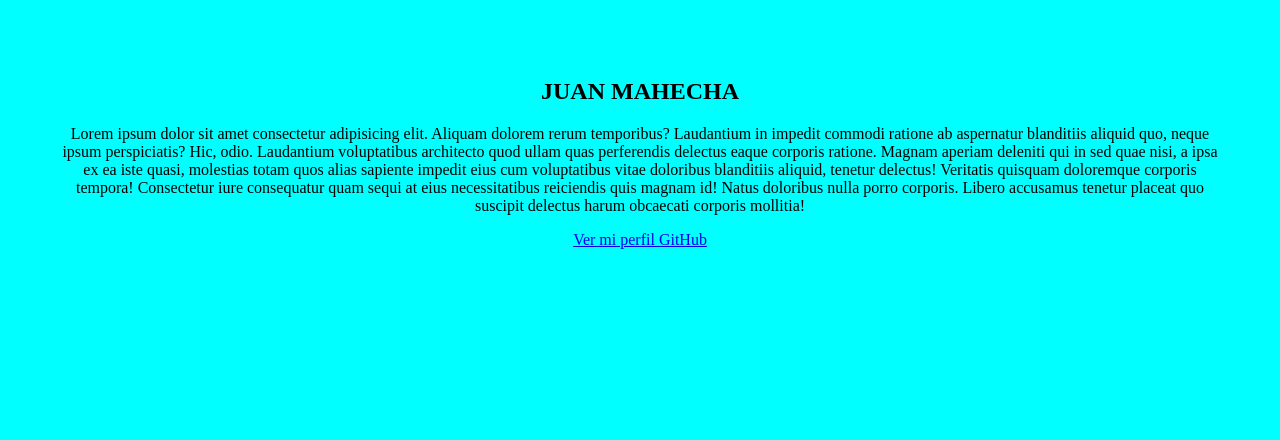
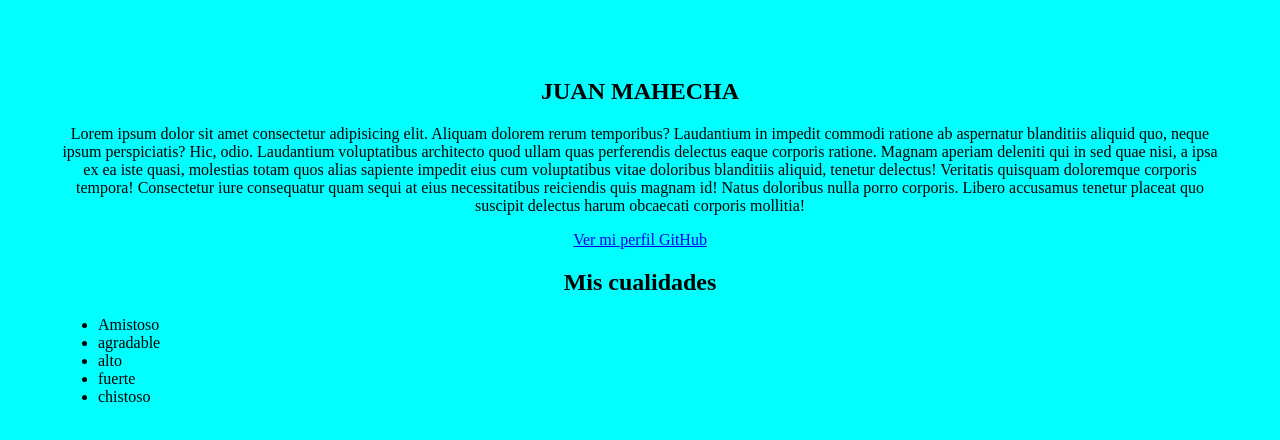
Before and after one commit to JUAN-MAHECHA1/mi_historia, a plain HTML site: page index.html in a window 1280 px wide. Drawn offline with Linux system fonts and the light colour scheme.

Commit message:
mis cualidades

```diff
--- a/css/style.css
+++ b/css/style.css
@@ -5,3 +5,6 @@ body{
     padding: 50px;
     box-sizing: border-box;
 }
+ul{
+    text-align: left;
+}
--- a/index.html
+++ b/index.html
@@ -11,6 +11,14 @@
         <h1>JUAN MAHECHA</h1>
         <p>Lorem ipsum dolor sit amet consectetur adipisicing elit. Aliquam dolorem rerum temporibus? Laudantium in impedit commodi ratione ab aspernatur blanditiis aliquid quo, neque ipsum perspiciatis? Hic, odio. Laudantium voluptatibus architecto quod ullam quas perferendis delectus eaque corporis ratione. Magnam aperiam deleniti qui in sed quae nisi, a ipsa ex ea iste quasi, molestias totam quos alias sapiente impedit eius cum voluptatibus vitae doloribus blanditiis aliquid, tenetur delectus! Veritatis quisquam doloremque corporis tempora! Consectetur iure consequatur quam sequi at eius necessitatibus reiciendis quis magnam id! Natus doloribus nulla porro corporis. Libero accusamus tenetur placeat quo suscipit delectus harum obcaecati corporis mollitia!</p>
         <a href="#">Ver mi perfil GitHub</a>
+        <h2>Mis cualidades</h2>
+        <ul>
+            <li>Amistoso</li>
+            <li>agradable</li>
+            <li>alto</li>
+            <li>fuerte</li>
+            <li>chistoso</li>
+        </ul>
     </section>
 </body>
 </html>
```
